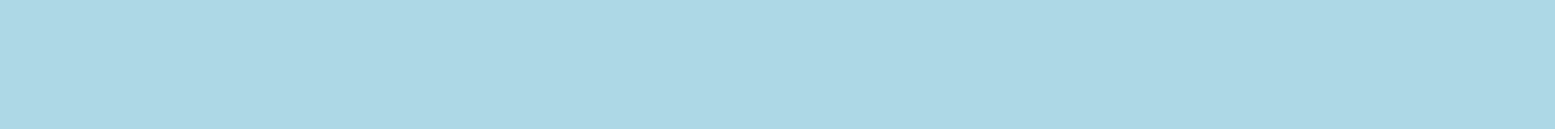
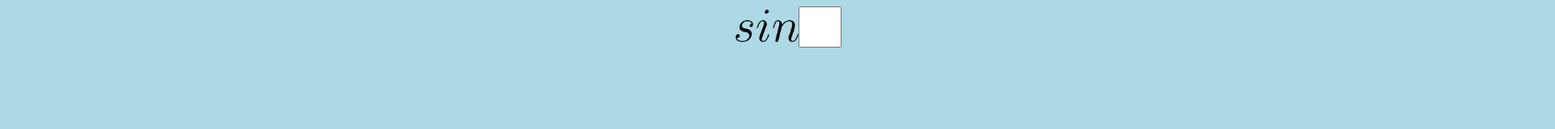
Before and after one commit to happy-spark/triangular-ratio-calculator1.github.io, a plain HTML site: page index.html in a window 1280 px wide. Shown: the whole page at 81% size, 1920 px wide, since content can reach past the window. Drawn offline with Linux system fonts and the light colour scheme.

Commit message:
Create sin in HTML&CSS

```diff
--- a/index.html
+++ b/index.html
@@ -7,7 +7,14 @@
     <title>triangular-ratio-calculator.github.io</title>
 </head>
 <body>
-
+    <div id="sin-div">
+        <div style="margin: auto;">
+            <img src="./img/sin.png" id="sin-img">
+        </div>
+        <div style="margin: auto;">
+            <input id="sin-input">
+        </div>
+    </div>
 </body>
 </html>
 
--- a/style.css
+++ b/style.css
@@ -1,3 +1,19 @@
 body {
     background-color: lightblue;
 }
+
+#sin-div {
+    display: flex;
+    margin-bottom: auto;
+    right: 0; left: 0;
+}
+
+#sin-img {
+    height: 40px;
+    margin-left: 900px;
+}
+
+#sin-input {
+    height: 45px; width: 45px;
+    margin-right: 900px;
+}
```
